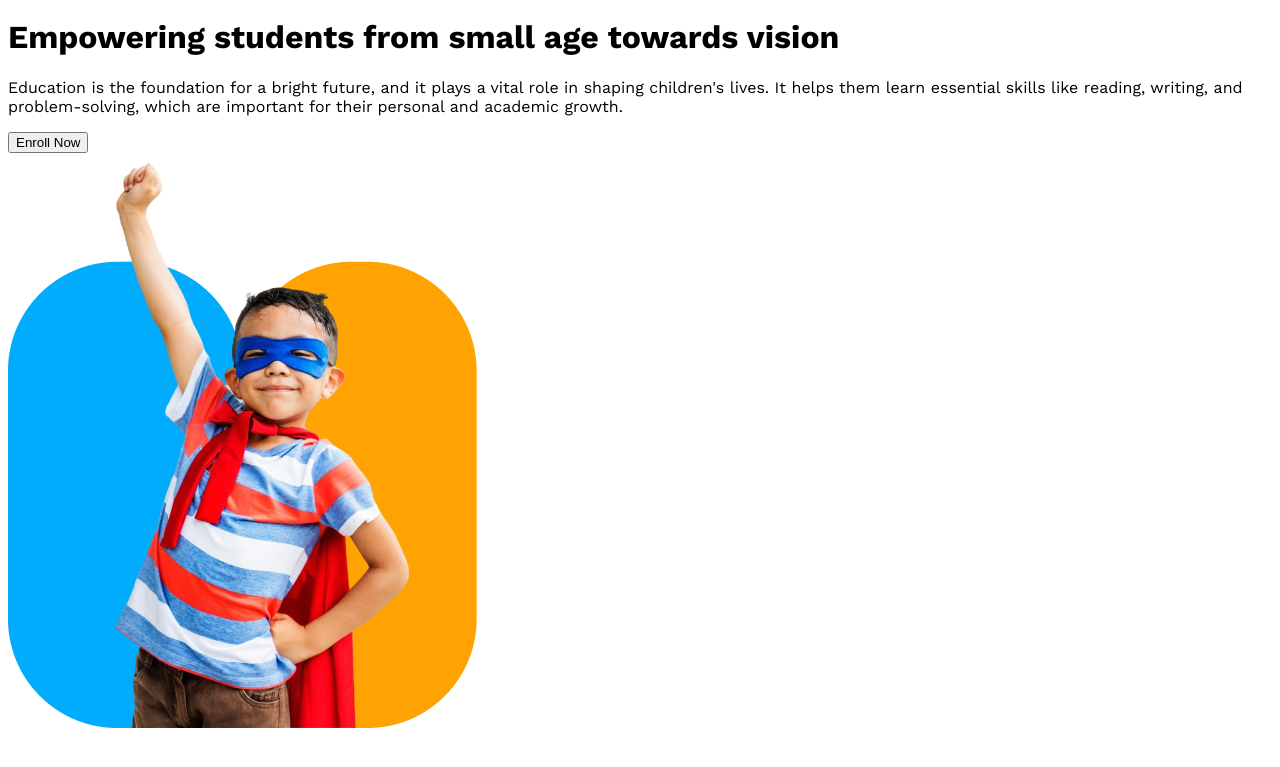
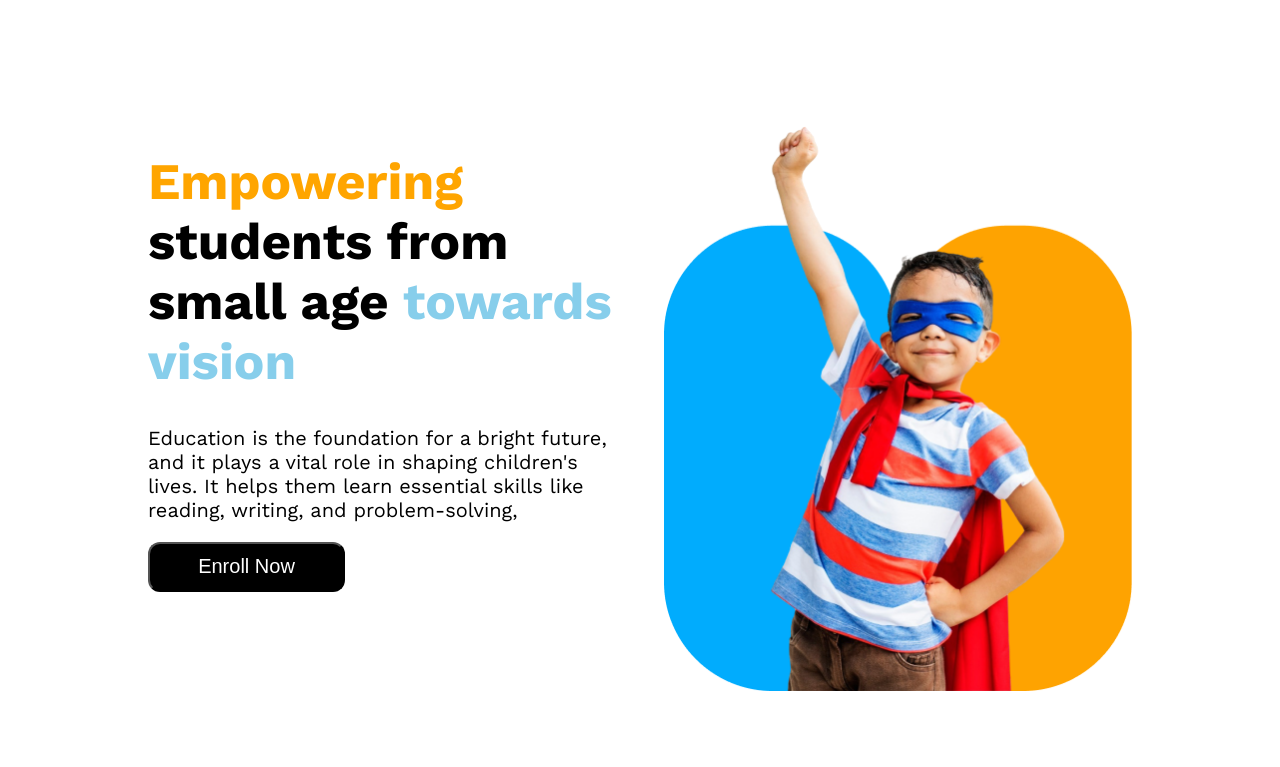
Before and after one commit to arifn165/assignment-02, a plain HTML site: page index.html in a window 1280 px wide. Shown: the part 125-892 px from the top of the page. Before the commit the page ends 865 px from the top, so only its background shows below. Drawn offline with nearby package versions, Linux system fonts and the light colour scheme.

Commit message:
added banner section

```diff
--- a/index.html
+++ b/index.html
@@ -29,12 +29,14 @@
                 <button class="btn-primary">Contact</button>
                 <button class="check-btn"><i class="fa-sharp-duotone fa-solid fa-bars"></i></button>
             </div>
-            <div class="banner">
-                <h1>Empowering students from small age towards vision</h1>
-                <p>Education is the foundation for a bright future, and it plays a vital role in shaping children's lives. It helps them learn essential skills like reading, writing, and problem-solving, which are important for their personal and academic growth.</p>
-                <button>Enroll Now</button>
+            <div class="container">
+                <div class="banner">
+                    <h1 class="banner-title"><span style="color: orange;">Empowering</span> students from small age <span style="color: skyblue;">towards vision</span></h1>
+                    <p class="banner-content">Education is the foundation for a bright future, and it plays a vital role in shaping children's lives. It helps them learn essential skills like reading, writing, and problem-solving,</p>
+                    <button class="banner-btn">Enroll Now</button>
+                </div>
                 <div>
-                    <img src="images/hero-kids.png" alt="banner-img">
+                    <img src="images/hero-kids.png" alt="banner-img" class="hero-kid">
                 </div>
             </div>
     </header>
--- a/style/style.css
+++ b/style/style.css
@@ -68,4 +68,39 @@
 
    }
    /* navbar end here */
+   /* banner start here */
+   .container{
+    display: flex;
+    margin: 120px 140px;
+   }
+   .banner{
+    max-width: 640px;
+    max-height: 331px;
+    margin-right: 25px;
+   }
+   .banner-title{
+    font-weight: 700px;
+    font-size: 3.2rem;
+   }
+   .banner-content{
+    font-weight: 400px;
+    font-size: 1.25rem;
+   }
+   .banner-btn{
+    width: 197px;
+    height: 50px;
+    border-radius: 12px;
+    background-color: black;
+    font-weight: 700px;
+    font-size: 1.25rem;
+    color: white;
+   }
+   .hero-kid{
+    max-width: 468px;
+    max-height: 575px;
+    margin-left: 25px;
+   }
 /* responsive start here */
+   @media screen and  {
+
+   }
```
